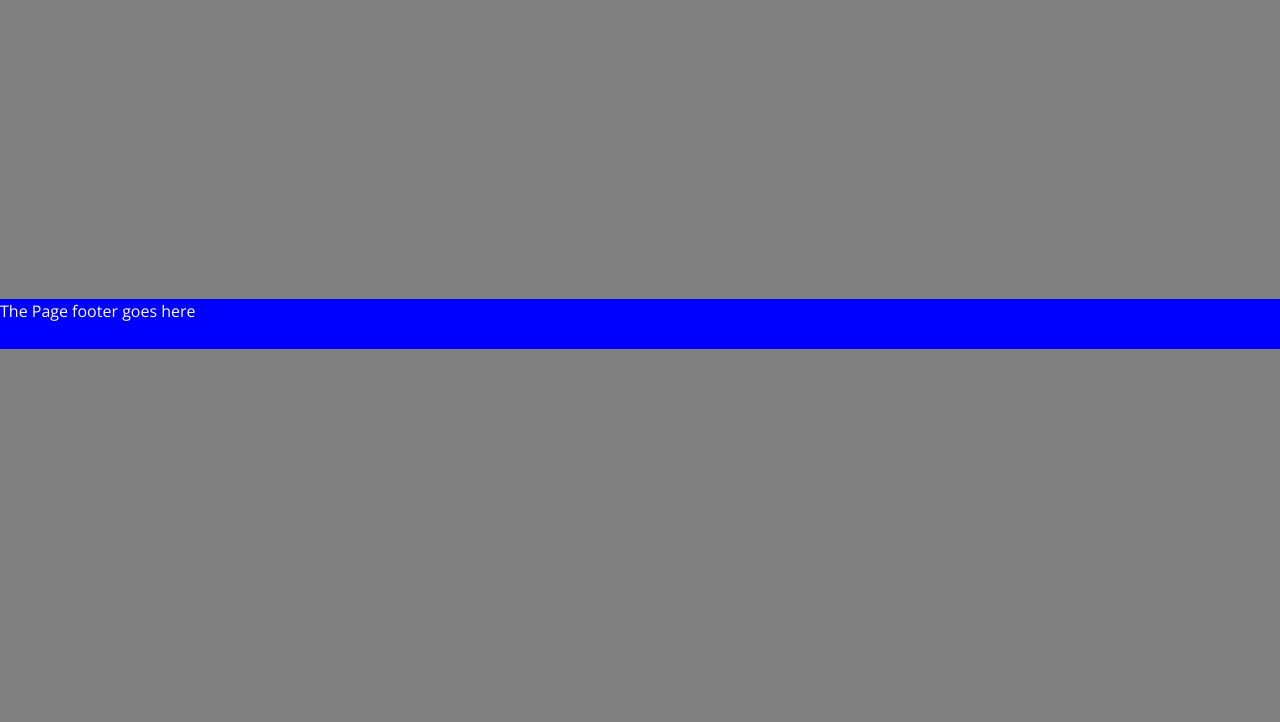
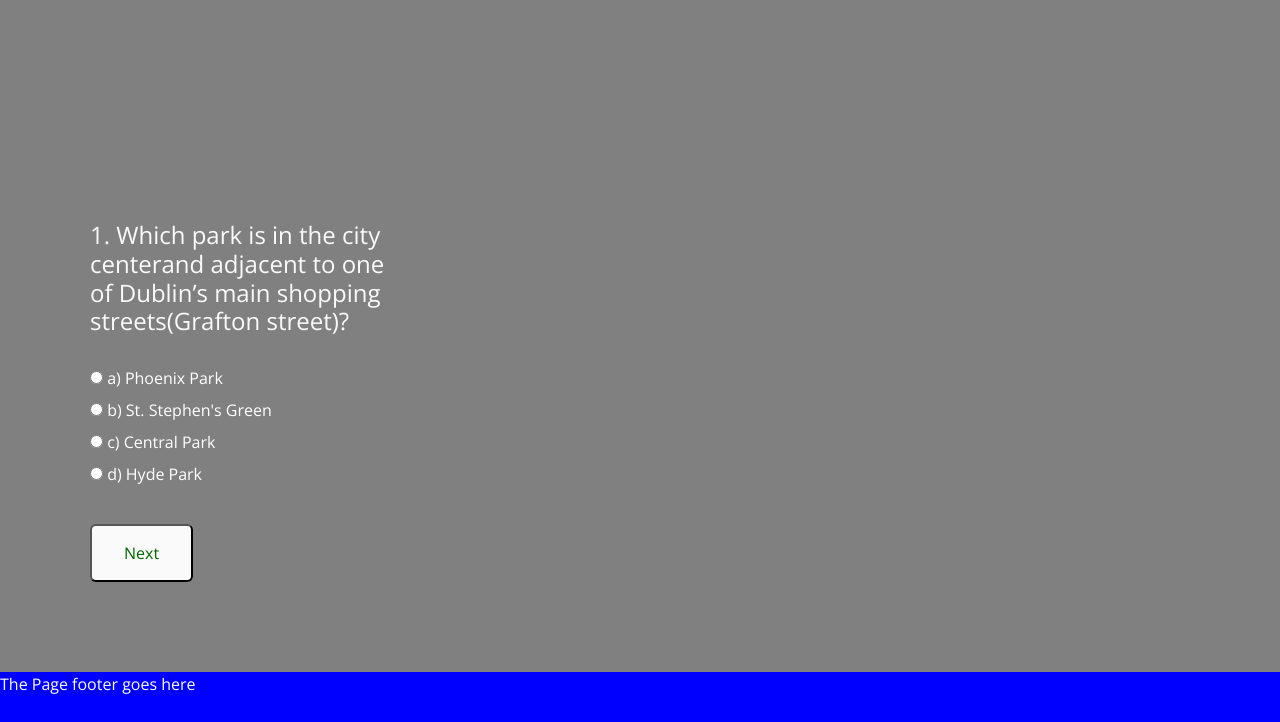
Before and after one commit to MauRuRo/the-mighty-bits-hackathon-proj, a Django app: page / in a window 1280 px wide. Shown: the part 451-1173 px from the top of the page. Before the commit the page ends 800 px from the top, so only its background shows below. Run offline with Django 3.2, Linux system fonts and the light colour scheme; some libraries are stand-ins or nearby versions.

Commit message:
added css to question1 and it's the next button

```diff
--- a/static/css/style.css
+++ b/static/css/style.css
@@ -22,3 +22,31 @@ h1 {
     background-color: blue;
     height: 50px;
 }
+
+#question-form {
+    display: block;
+    max-width: 100%;
+    color:#fff;
+    margin: 45% 0 50px 60px;
+    padding: 30px;
+}
+
+#question-form h4 {
+    color: #fafafa;
+    margin-bottom: 30px;
+}
+
+.next-button {
+    margin-top: 30px;
+    border-radius: 6px;
+    padding: 15px 32px 15px 32px;
+    font-size: 100%;
+    background-color: #fafafa;
+    color: darkgreen;
+    display: block;
+}
+
+.next-button:hover {
+    background-color: orangered;
+    color:#fafafa
+}
--- a/trivia/templates/trivia/includes/question1.html
+++ b/trivia/templates/trivia/includes/question1.html
@@ -1,6 +1,7 @@
+<img src="../images/caro-lehmann-a8ltzshq7U8-unsplash.jpg" alt="St.Stephen's Green shopping center from inside">
 <div id="question-form">
     <form id="quiz">
-                <h4>Which park is in the city centerand adjacent to one of Dublin’s main shopping streets(Grafton street)?</h4>
+                <h4>1. Which park is in the city centerand adjacent to one of Dublin’s main shopping streets(Grafton street)?</h4>
                 <div>
                     <input type="radio" name="question-1-answers" id="question-1-answer-a" value="wrong"/>
                     <label for="question-1-answer-a">a) Phoenix Park</label>
```
